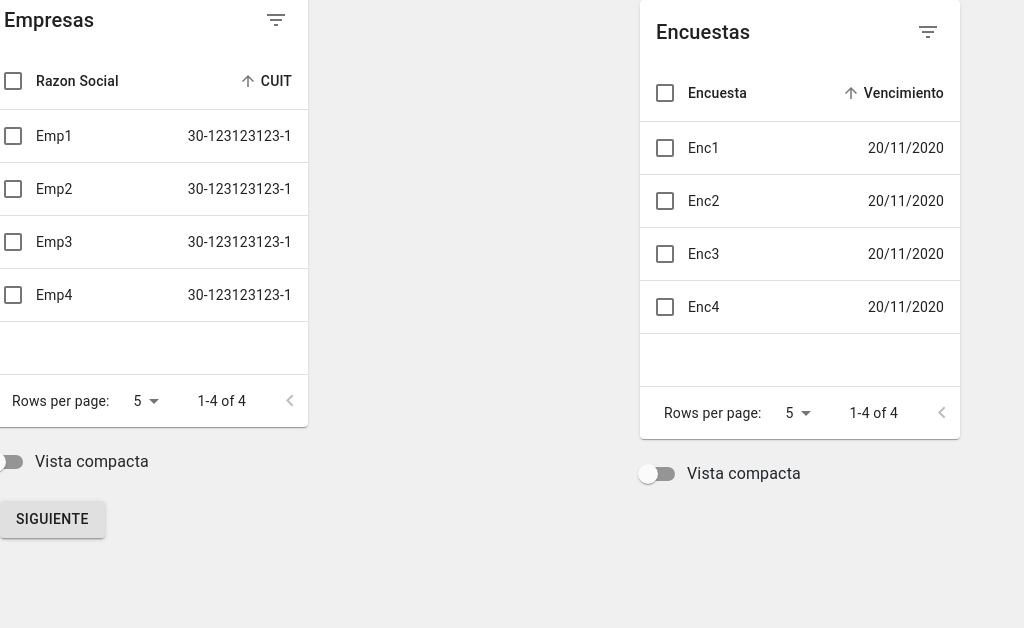
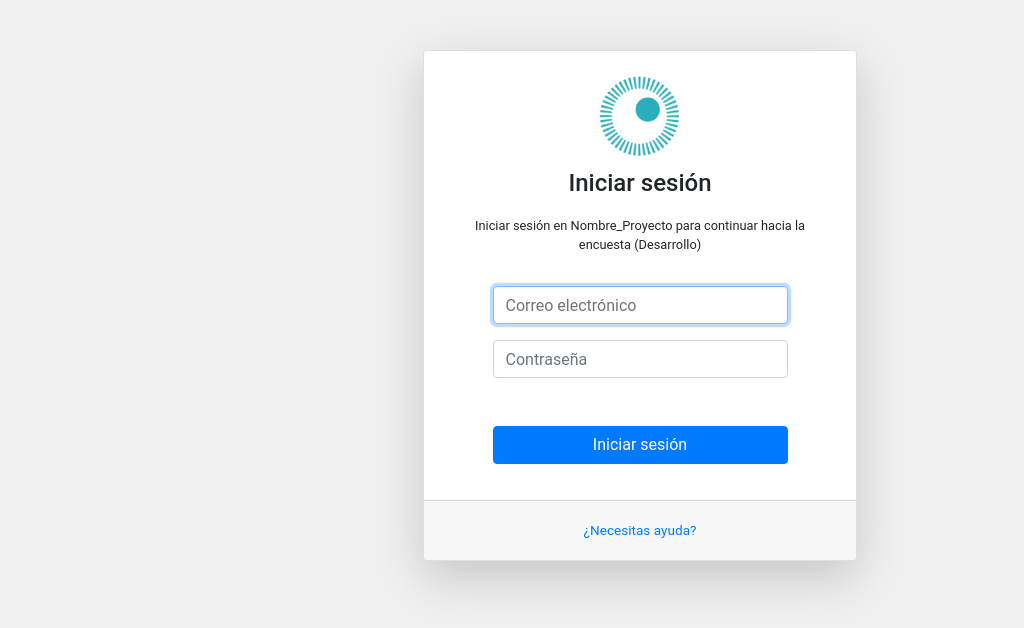
Before and after one commit to jjignacio/Interactivas, a React (Create React App) app: page /login in a window 1280 px wide. Shown: the top 628 px of the page, without its empty margins (0-1024 px from the left). Built offline with nearby package versions, Linux system fonts and the light colour scheme.

Commit message:
fix for connect to system

```diff
--- a/src/App.js
+++ b/src/App.js
@@ -14,7 +14,7 @@ class App extends Component {
   render() {
     return (
       <Router>
-        <Route exact path="/login" component = {Lanzamientos} />
+        <Route exact path="/login" component = {Login} />
         <Route path="/empresa" component={Empresa}/>
         <Route path="/encuesta" component={Encuesta}/>
         <Route path="/perfil" component={Profile}/>
--- a/src/components/observatorioPyme/Menu.js
+++ b/src/components/observatorioPyme/Menu.js
@@ -5,17 +5,11 @@ import ListItemText from '@material-ui/core/ListItemText';
 import LaunchIcon from '@material-ui/icons/Launch';
 import WorkIcon from '@material-ui/icons/Work';
 import DashboardIcon from '@material-ui/icons/Dashboard';
-// import Releases from "./Releases";
 
 class MenuObservatorio extends Component {
 
-    handleClick = () => {
-        // this.props.history.push('/lanzamientos');
-    }
-
     render () {
         return <div>
-                    {/* <Releases history={this.props.history}/> */}
                     <ListItem button>
                         <ListItemIcon>
                             <DashboardIcon />
@@ -26,7 +20,7 @@ class MenuObservatorio extends Component {
                         <ListItemIcon>
                             <LaunchIcon />
                         </ListItemIcon>
-                        <ListItemText primary="Lanzamientos" onClick={this.handleClick} />
+                        <ListItemText primary="Lanzamientos" />
                     </ListItem>
                     <ListItem button>
                         <ListItemIcon>
--- a/src/components/observatorioPyme/Releases.js
+++ b/src/components/observatorioPyme/Releases.js
@@ -1,9 +1,7 @@
 import React from 'react';
 import ReleasesEmpresas from './ReleasesEmpresas';
 import ReleasesEncuestas from './ReleasesEncuestas';
-import { Container } from '@material-ui/core';
 import { makeStyles } from '@material-ui/core/styles';
-import Paper from '@material-ui/core/Paper';
 import Grid from '@material-ui/core/Grid';
 import Button from '@material-ui/core/Button';
 
```
